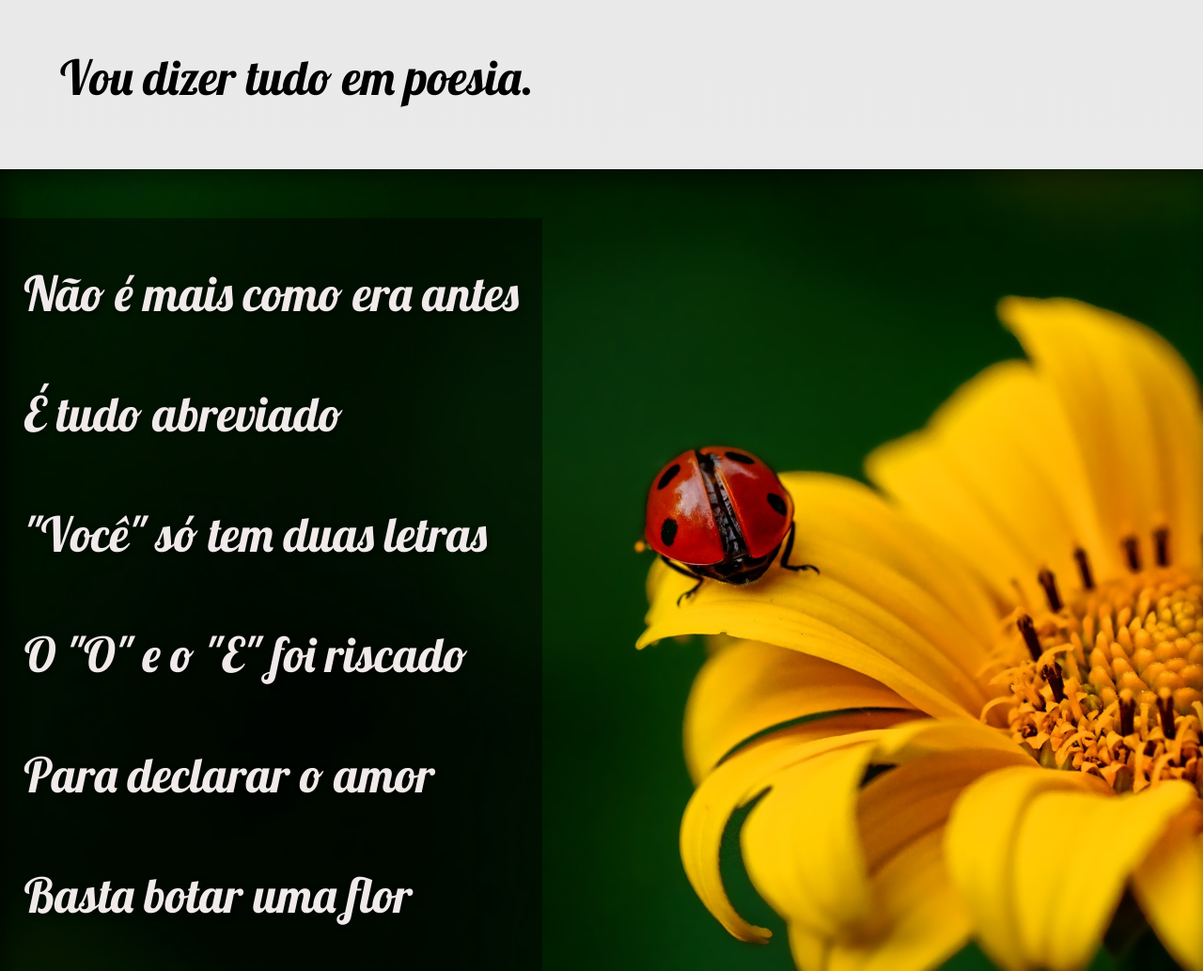
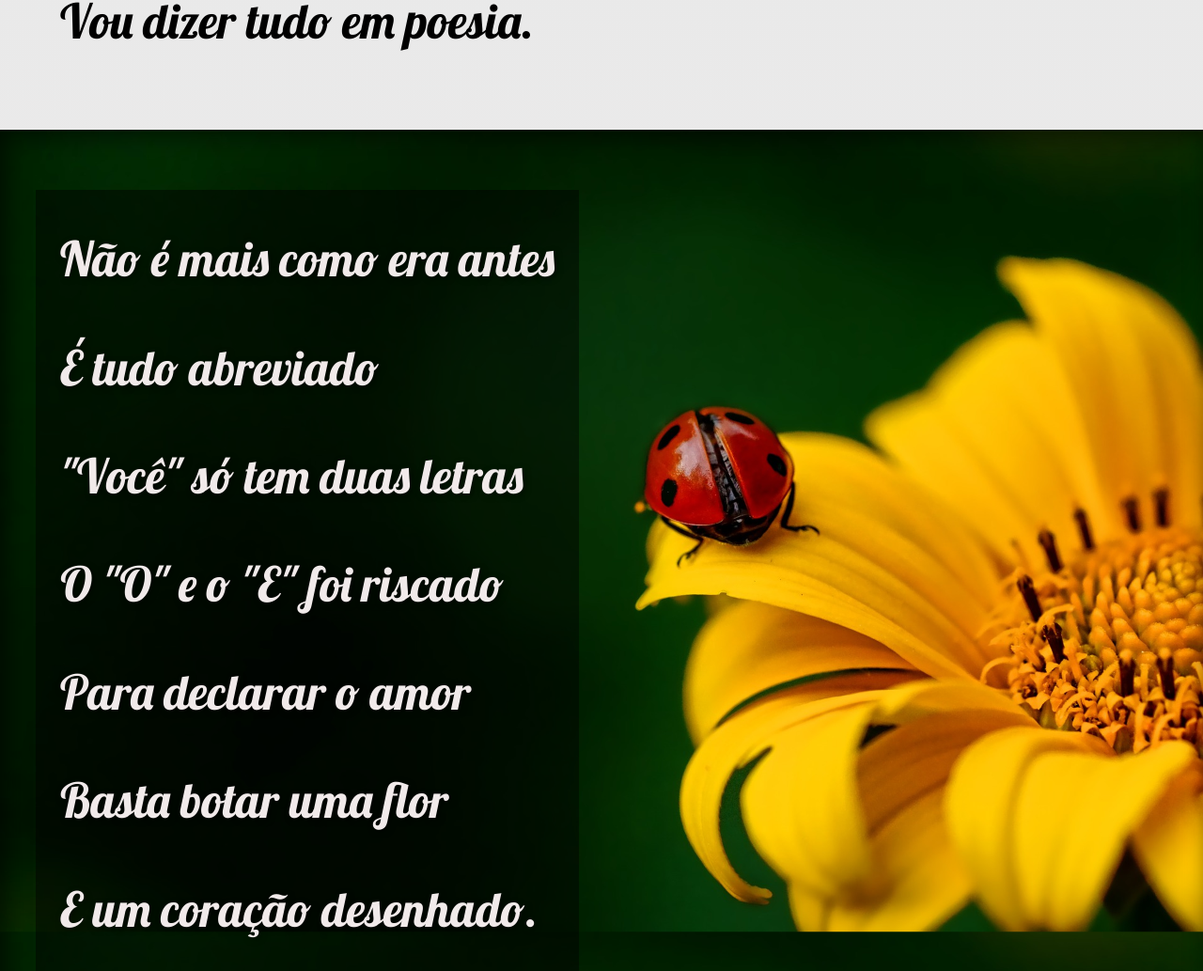
Before and after one commit to matheus369k/Site-Cordel, a plain HTML site: page index.html in a window 1280 px wide. Shown: the part 1048-2081 px from the top of the page at 94% size. Drawn offline with Linux system fonts and the light colour scheme.

Commit message:
Update style.css

```diff
--- a/css/style.css
+++ b/css/style.css
@@ -45,37 +45,37 @@ main{
 }
 
 main > p{
-    margin: 2vh 0;
+    margin: 5vh 0;
+    padding-left:5vw;
 }
 
 div > p,
 main > p{
     font-size: 4vw;
-    padding-left:5vw;
     font-family: 'Lobster', cursive;
-    line-height: 10vw;
+    line-height: 9vw;
     text-align: justify;
 }
 
 div > p{
     text-shadow: 2px 2px 6px rgba(0, 0, 0, 0.527);
     width: fit-content;
-    padding: 2vh 2vw;
-    margin: 6vh 0vh;
+    padding: 2vh 2vw 2vh 2vw;
+    margin: 3vh 0vh;
     color: rgb(241, 234, 234) ;
     background-color: rgba(0, 0, 0, 0.459);
 }
 
 .imagem-1{
     box-shadow: inset 6px 6px 25px 0px rgba(0, 0, 0, 0.603);
-    padding: 0.5vh 0;
+    padding: 5vh 3vw;
     background: url('../imagens/background001.jpg')  center center fixed;
     background-size: cover;
 }
 
 .imagem-2{
     box-shadow: inset 6px 6px 25px 0px rgba(0, 0, 0, 0.603);
-    padding: 0.5vh;
+    padding: 5vh 3vw;
     background: url('../imagens/background002.jpg') center center fixed;
     background-size: cover;
 }
```
